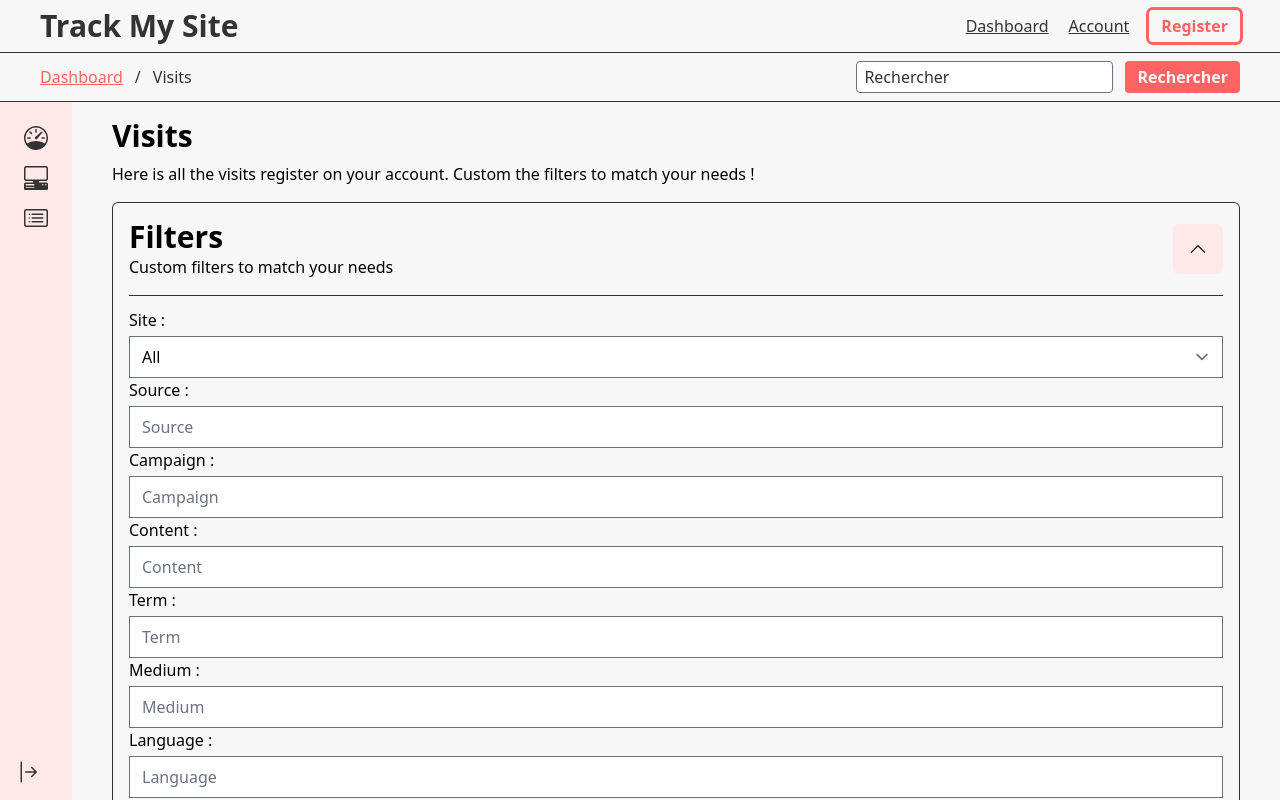
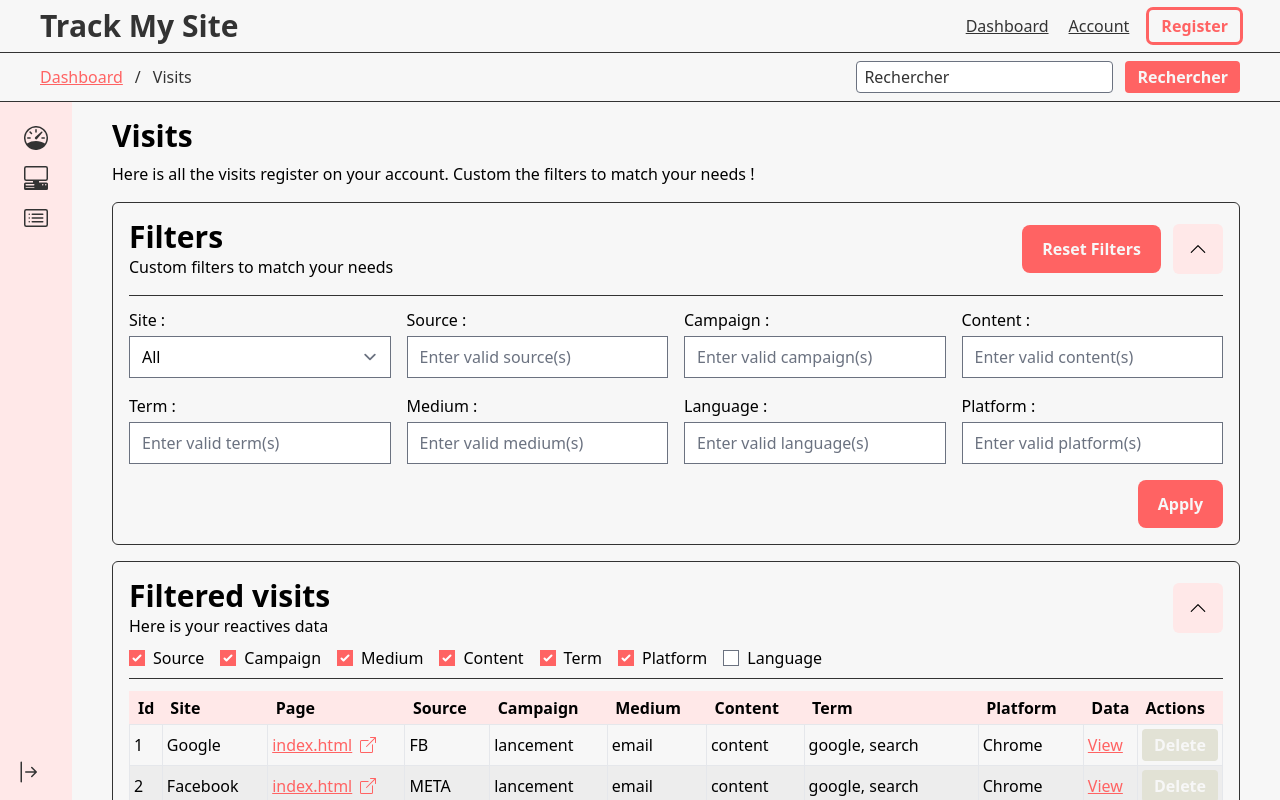
Before and after one commit to eliooooooo/Vue-Dashboard, a Vue app: page /visits in a window 1280 px wide. Built offline with nearby package versions, Linux system fonts and the light colour scheme.

Commit message:
Feat: filtered visits table

```diff
--- a/src/components/ContainerSimple.vue
+++ b/src/components/ContainerSimple.vue
@@ -29,11 +29,15 @@ const props = defineProps({
     period: {
         type: Boolean,
         default: false
+    },
+    resetFilters: {
+        type: Boolean,
+        default: false
     }
 });
 
 const selectedPeriod = ref('monthly');
-const emit = defineEmits(['updateChartData']);
+const emit = defineEmits(['updateChartData', 'resetFilters', 'addSite']);
 
 if (props.period) {
     onMounted(() => {
@@ -56,6 +60,9 @@ if (props.period) {
                     <option value="monthly">Monthly</option>
                     <option value="yearly">Yearly</option>
                 </select>
+                <a class="btn primary flex flex-row gap-2 items-center" x-on:click="openContainer = true" @click="$emit('resetFilters')" v-if="props.resetFilters">
+                    Reset Filters
+                </a>
                 <a class="btn primary flex flex-row gap-2 items-center" x-on:click="openContainer = true" @click="$emit('addSite')" v-if="props.addSite">
                     <svg xmlns="http://www.w3.org/2000/svg" width="24" height="24" fill="currentColor" class="bi bi-plus-lg" viewBox="0 0 16 16">
                         <path fill-rule="evenodd" d="M8 2a.5.5 0 0 1 .5.5v5h5a.5.5 0 0 1 0 1h-5v5a.5.5 0 0 1-1 0v-5h-5a.5.5 0 0 1 0-1h5v-5A.5.5 0 0 1 8 2"/>
--- a/src/components/Sites/SitesVisitsTable.vue
+++ b/src/components/Sites/SitesVisitsTable.vue
@@ -15,8 +15,13 @@ const props = defineProps({
     title: {
         type: String,
         default: 'Last visits'
+    },
+    filteredVisits: {
+        type: Array,
+        default: []
     }
 });
+
 
 if (props.desc == null) {
     props.desc = `Here are the last visits of your website${props.siteCell ? 's' : ''}`;
@@ -32,6 +37,10 @@ const visits = ref([
     { id: 4, name: 'LinkedIn', page: 'index.html', source: 'LI', campaign: 'lancement', content: 'content', term:'linkedin, search', medium:'social', language: 'en', platform: 'Safari'  },
     { id: 5, name: 'Instagram', page: 'index.html', source: 'IG', campaign: 'lancement', content: 'content', term:'instagram, search', medium:'social', language: 'fr', platform: 'Edge'  }
 ])
+
+if (props.filteredVisits.length > 0) {
+    visits.value = ref(props.filteredVisits);
+}
 
 let displayVisits = localStorage.getItem('displayVisits');
 
@@ -59,6 +68,10 @@ watch(displayVisits, (newVal) => {
     localStorage.setItem('displayVisits', JSON.stringify(newVal));
 }, { deep: true });
 
+watch(() => props.filteredVisits, (newVal) => {
+    visits.value = newVal;
+}, { deep: true });
+
 </script>
 <template>
     <ContainerSimple :title="props.title" :desc="props.desc" :fixedHeight="true" :displayVisits="displayVisits" :toggle="true">
@@ -77,5 +90,6 @@ watch(displayVisits, (newVal) => {
                 <VisitsRow v-for="visit in visits" class="[&:nth-child(2n)]:bg-gray-light" :key="visit.id" :visit="visit" :visitDisplay="displayVisits" :siteCell="props.siteCell"/>
             </tbody>
         </table>
+        <p v-else >No data to display</p>
     </ContainerSimple>
 </template>
--- a/src/components/Visits.vue
+++ b/src/components/Visits.vue
@@ -1,67 +1,115 @@
 <script setup>
-import { ref } from 'vue'
+import { onMounted, ref } from 'vue'
 import ContainerSimple from './ContainerSimple.vue';
+import SitesVisitsTable from './Sites/SitesVisitsTable.vue';
 
 const visits = ref([
     { id: 1, name: 'Google', page: 'index.html', source: 'FB', campaign: 'lancement', content: 'content', term:'google, search', medium:'email', language: 'fr', platform: 'Chrome'  },
     { id: 2, name: 'Facebook', page: 'index.html', source: 'META', campaign: 'lancement', content: 'content', term:'google, search', medium:'email', language: 'fr', platform: 'Chrome'  },
     { id: 4, name: 'LinkedIn', page: 'index.html', source: 'LI', campaign: 'lancement', content: 'content', term:'linkedin, search', medium:'social', language: 'en', platform: 'Safari'  },
     { id: 3, name: 'Twitter', page: 'index.html', source: 'TW', campaign: 'lancement', content: 'content', term:'twitter, search', medium:'social', language: 'en', platform: 'Firefox'  },
-    { id: 1, name: 'Google', page: 'index.html', source: 'FB', campaign: 'lancement', content: 'content', term:'google, search', medium:'email', language: 'fr', platform: 'Chrome'  },
-    { id: 1, name: 'Google', page: 'index.html', source: 'FB', campaign: 'lancement', content: 'content', term:'google, search', medium:'email', language: 'fr', platform: 'Chrome'  },
-    { id: 4, name: 'LinkedIn', page: 'index.html', source: 'LI', campaign: 'lancement', content: 'content', term:'linkedin, search', medium:'social', language: 'en', platform: 'Safari'  },
+    { id: 6, name: 'Google', page: 'index.html', source: 'FB', campaign: 'lancement', content: 'content', term:'google, search', medium:'email', language: 'fr', platform: 'Chrome'  },
+    { id: 7, name: 'Google', page: 'index.html', source: 'FB', campaign: 'lancement', content: 'content', term:'google, search', medium:'email', language: 'fr', platform: 'Chrome'  },
+    { id: 8, name: 'LinkedIn', page: 'index.html', source: 'LI', campaign: 'lancement', content: 'content', term:'linkedin, search', medium:'social', language: 'en', platform: 'Safari'  },
     { id: 5, name: 'Instagram', page: 'index.html', source: 'IG', campaign: 'lancement', content: 'content', term:'instagram, search', medium:'social', language: 'fr', platform: 'Edge'  }
 ])
 
+const filteredVisits = ref([]);
+const site = ref('0');
+const source = ref('');
+const campaign = ref('');
+const content = ref('');
+const term = ref('');
+const medium = ref('');
+const language = ref('');
+const platform = ref('');
 
+const filterVisits = () => {
+    filteredVisits.value = visits.value.filter(visit => {
+        return (site.value == 0 || visit.name === site.value) &&
+            (source.value === '' || visit.source.includes(source.value)) &&
+            (campaign.value === '' || visit.campaign.includes(campaign.value)) &&
+            (content.value === '' || visit.content.includes(content.value)) &&
+            (term.value === '' || visit.term.includes(term.value)) &&
+            (medium.value === '' || visit.medium.includes(medium.value)) &&
+            (language.value === '' || visit.language.includes(language.value)) &&
+            (platform.value === '' || visit.platform.includes(platform.value));
+    });
+}
+
+const resetFilters = () => {
+    console.log('reset');
+    site.value = '0';
+    source.value = '';
+    campaign.value = '';
+    content.value = '';
+    term.value = '';
+    medium.value = '';
+    language.value = '';
+    platform.value = '';
+    filterVisits();
+}
+
+const names = [];
+visits.value.forEach(visit => {
+    if (!names.includes(visit.name)) {
+        names.push(visit.name);
+    }
+});
+
+onMounted(() => {
+    filterVisits();
+});
 </script>
 
 <template>
-    <div class="grid grid-cols-12 gap-4">
+    <div class="grid grid-cols-12 gap-4" >
         <div class="flex flex-col gap-2 col-span-12">
             <h1>Visits</h1>
             <p>Here is all the visits register on your account. Custom the filters to match your needs !</p>
         </div>
-        <ContainerSimple title="Filters" desc="Custom filters to match your needs" :toggle="true" class="col-span-12">
-            <div>
+        <ContainerSimple title="Filters" desc="Custom filters to match your needs" @resetFilters="resetFilters" :toggle="true" :resetFilters="true" class="col-span-12">
+            <div class="grid grid-cols-4 gap-4">
                 <div class="flex flex-col gap-1">
                     <label for="site">Site :</label>
-                    <select id="site" name="site">
-                        <option value="0" selected>All</option>
-                        <option value="1">Google</option>
-                        <option value="2">Facebook</option>
-                        <option value="3">Twitter</option>
+                    <select id="site" name="site" v-model="site" @change="filterVisits">
+                        <option value="0" >All</option>
+                        <option v-for="name in names" :value="name">{{ name }}</option>
                     </select>
                 </div>
                 <div class="flex flex-col gap-1">
                     <label for="source">Source :</label>
-                    <input type="text" id="source" name="source" placeholder="Source"/>
+                    <input type="text" id="source" name="source" placeholder="Enter valid source(s)" v-model="source" @change="filterVisits"/>
                 </div>
                 <div class="flex flex-col gap-1">
                     <label for="campaign">Campaign :</label>
-                    <input type="text" id="campaign" name="campaign" placeholder="Campaign"/>
+                    <input type="text" id="campaign" name="campaign" placeholder="Enter valid campaign(s)" v-model="campaign" @change="filterVisits"/>
                 </div>
                 <div class="flex flex-col gap-1">
                     <label for="content">Content :</label>
-                    <input type="text" id="content" name="content" placeholder="Content"/>
+                    <input type="text" id="content" name="content" placeholder="Enter valid content(s)" v-model="content" @change="filterVisits"/>
                 </div>
                 <div class="flex flex-col gap-1">
                     <label for="term">Term :</label>
-                    <input type="text" id="term" name="term" placeholder="Term"/>
+                    <input type="text" id="term" name="term" placeholder="Enter valid term(s)" v-model="term" @change="filterVisits"/>
                 </div>
                 <div class="flex flex-col gap-1">
                     <label for="medium">Medium :</label>
-                    <input type="text" id="medium" name="medium" placeholder="Medium"/>
+                    <input type="text" id="medium" name="medium" placeholder="Enter valid medium(s)" v-model="medium" @change="filterVisits"/>
                 </div>
                 <div class="flex flex-col gap-1">
                     <label for="language">Language :</label>
-                    <input type="text" id="language" name="language" placeholder="Language"/>
+                    <input type="text" id="language" name="language" placeholder="Enter valid language(s)" v-model="language" @change="filterVisits"/>
                 </div>
                 <div class="flex flex-col gap-1">
                     <label for="platform">Platform :</label>
-                    <input type="text" id="platform" name="platform" placeholder="Platform"/>
+                    <input type="text" id="platform" name="platform" placeholder="Enter valid platform(s)" v-model="platform" @change="filterVisits"/>
                 </div>
             </div>
+            <div class="ml-auto mt-4 w-fit">
+                <p class="btn primary">Apply</p>
+            </div>
         </ContainerSimple>
+        <SitesVisitsTable :filteredVisits="filteredVisits" title="Filtered visits" desc="Here is your reactives data" class="col-span-12" ></SitesVisitsTable>
     </div>
 </template>
```
